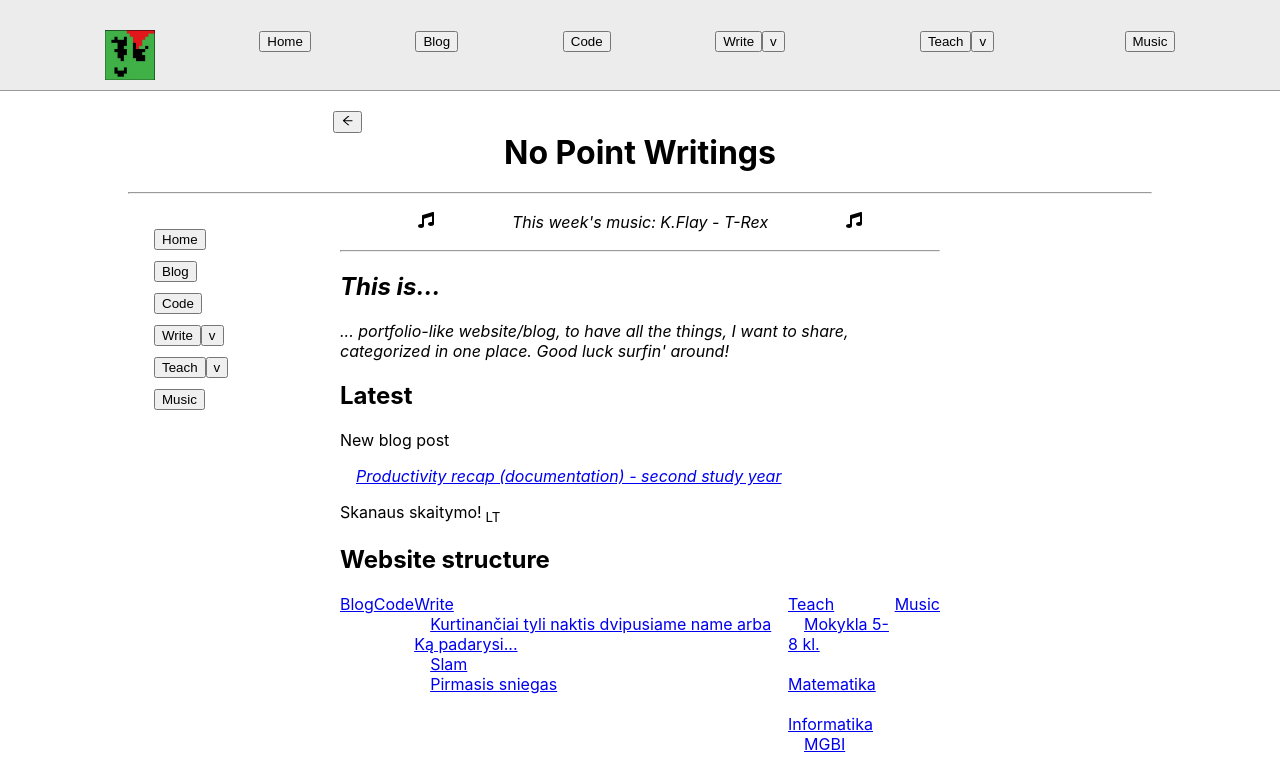
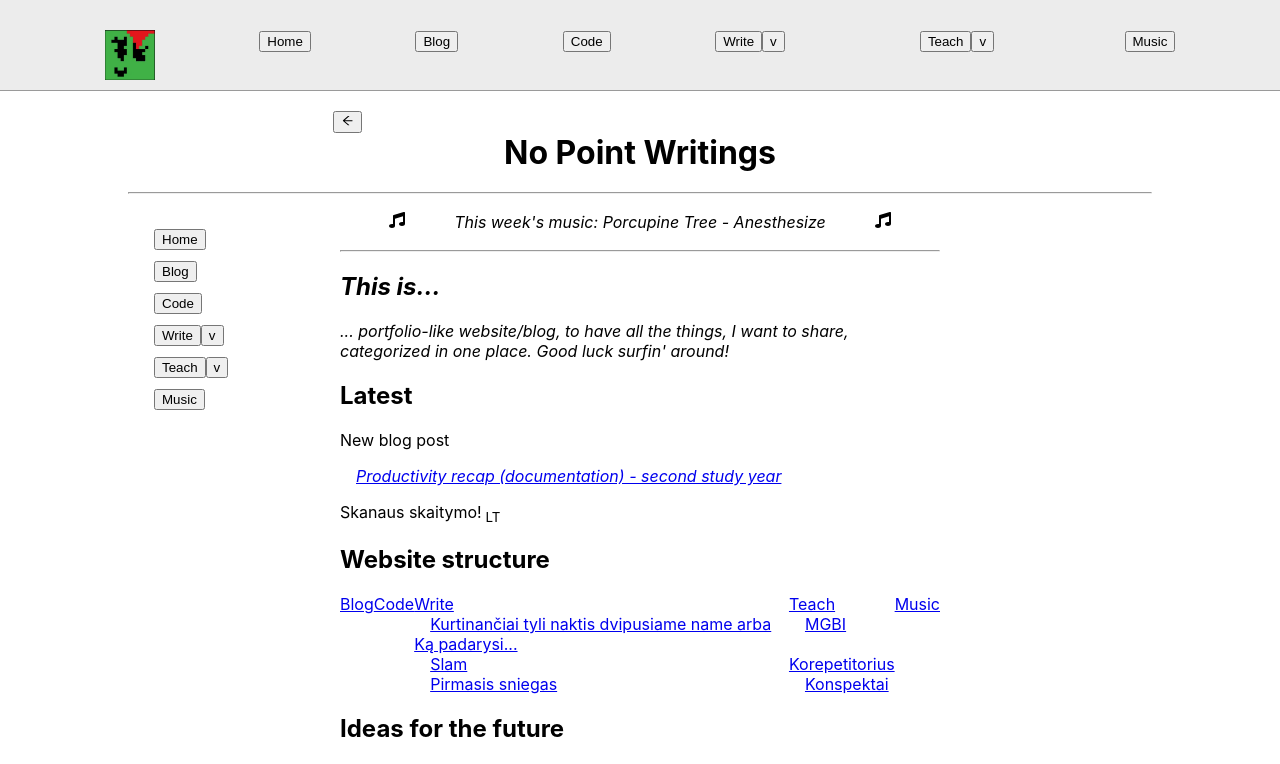
Before and after one commit to naglissul/naglissul.github.io, a React (Create React App) app: page / in a window 1280 px wide. Shown: the top 764 px of the page. Built offline with nearby package versions, Linux system fonts and the light colour scheme.

Commit message:
best music anesthesize

```diff
--- a/src/pages/homePage/HomePage.tsx
+++ b/src/pages/homePage/HomePage.tsx
@@ -16,7 +16,7 @@ import { MOBILE_THRESHOLD } from "../../constants";
 function HomePage() {
   return (
     <section>
-      <BestMusic name="K.Flay - T-Rex" />
+      <BestMusic name="Porcupine Tree - Anesthesize" />
       <hr />
       <h1>
         <em>This is...</em>
@@ -77,18 +77,7 @@ function HomePage() {
           <div>
             <Link to="/teach/">Teach</Link>
           </div>
-          <div>
-            &emsp;
-            <Link to="/teach/school/">Mokykla 5-8 kl.</Link>
-          </div>
-          <div>
-            &emsp; &emsp;
-            <Link to="/teach/school/math/">Matematika</Link>
-          </div>
-          <div>
-            &emsp; &emsp;
-            <Link to="/teach/school/it/">Informatika</Link>
-          </div>
+
           <div>
             &emsp;
             <Link to="/teach/mgbi/">MGBI</Link>
```
